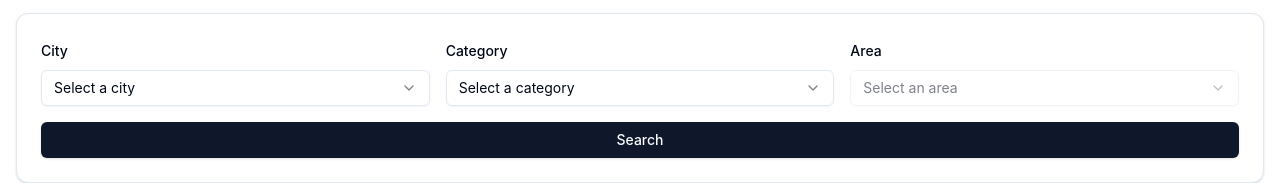
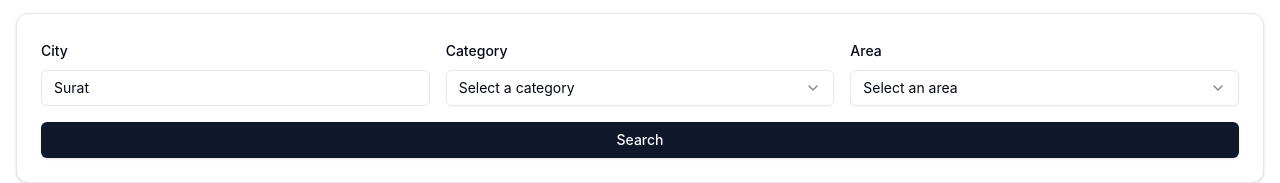
Before and after one commit to saradmathukiya/Finder, a React (Create React App) app in the folder frontend/: page / in a window 1280 px wide. Shown: the part 135-318 px from the top of the page. Built offline with nearby package versions, Linux system fonts and the light colour scheme.

Commit message:
dropdown fix

```diff
--- a/frontend/src/components/SearchForm.js
+++ b/frontend/src/components/SearchForm.js
@@ -11,7 +11,7 @@ import { Card, CardContent } from "../components/ui/card";
 
 const SearchForm = ({ onSearch }) => {
   const [formData, setFormData] = useState({
-    city: "",
+    city: "Surat",
     category: "",
     area: "",
   });
@@ -80,19 +80,9 @@ const SearchForm = ({ onSearch }) => {
           <div className="grid grid-cols-1 md:grid-cols-3 gap-4">
             <div className="space-y-2">
               <label className="text-sm font-medium">City</label>
-              <Select
-                value={formData.city}
-                onValueChange={(value) => handleChange("city", value)}
-              >
-                <SelectTrigger>
-                  <SelectValue placeholder="Select a city" />
-                </SelectTrigger>
-                <SelectContent>
-                  <SelectItem value="Surat">Surat</SelectItem>
-                  {/* <SelectItem value="Vadodara">Vadodara</SelectItem>
-                  <SelectItem value="Ahmedabad">Ahmedabad</SelectItem> */}
-                </SelectContent>
-              </Select>
+              <div className="h-9 w-full flex items-center justify-between rounded-md border border-input bg-transparent px-3 py-2 text-sm">
+                Surat
+              </div>
             </div>
 
             <div className="space-y-2">
```
